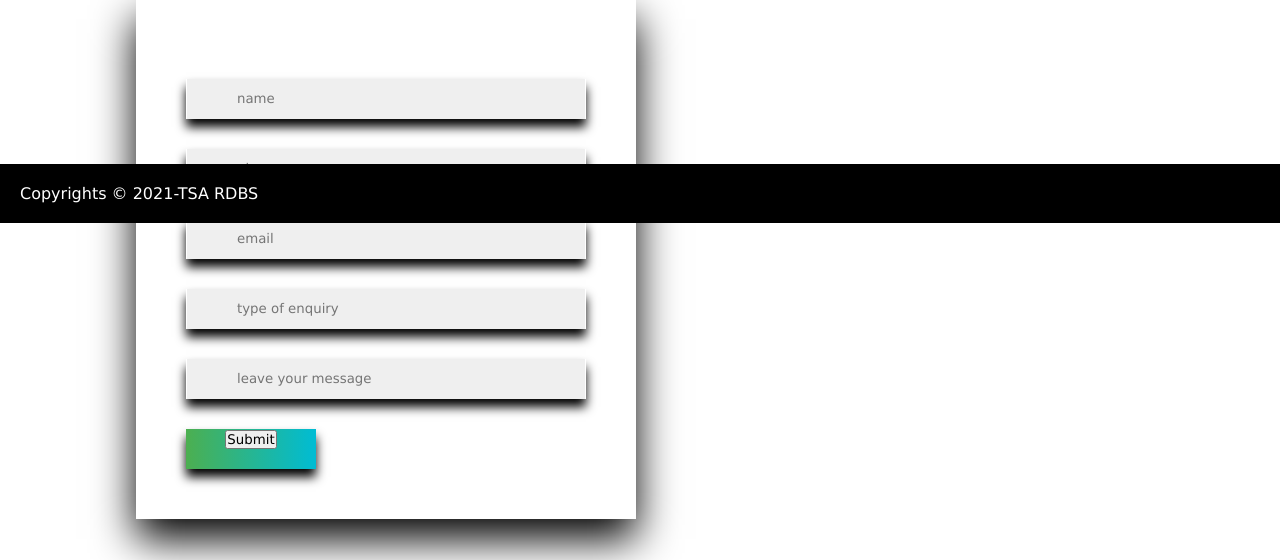
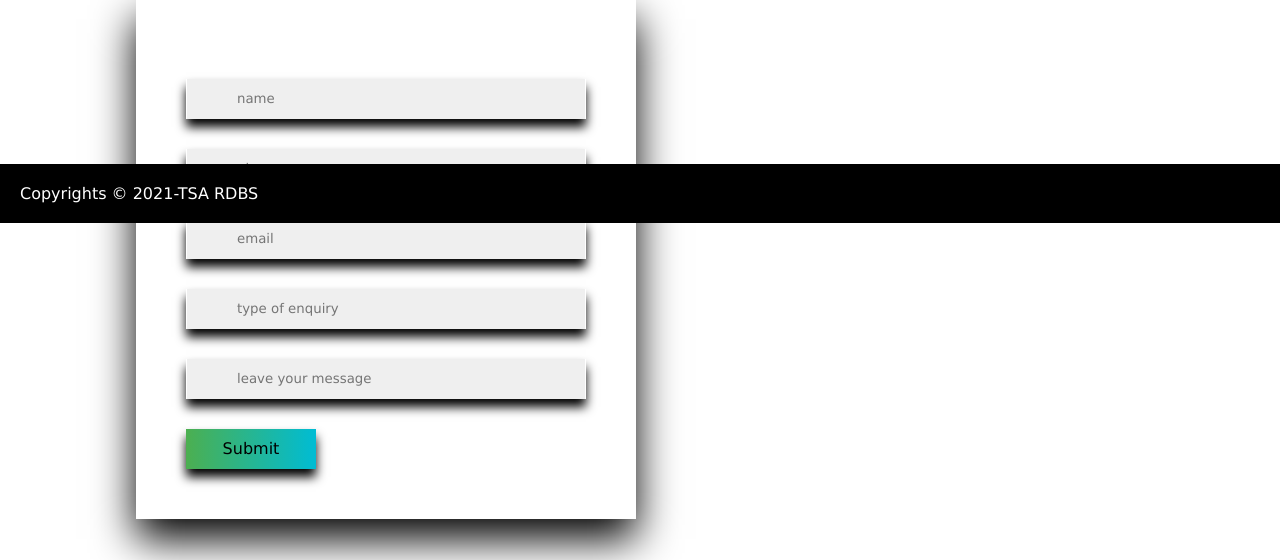
Before and after one commit to crescent0001/JL-Ted-SMEs-blog, a Django app: page /about.html in a window 1280 px wide. Shown: the part 577-1137 px from the top of the page. Run offline with Django 3.2, Linux system fonts and the light colour scheme.

Commit message:
Submit button fix

```diff
--- a/Demo Project/JannetLee/templates/about.html
+++ b/Demo Project/JannetLee/templates/about.html
@@ -102,7 +102,7 @@
       padding-left: 50px;
     }
 
-    .form-button {
+    .form-button button {
       width: 130px;
       height: 40px;
       margin-left: 10%;
```
